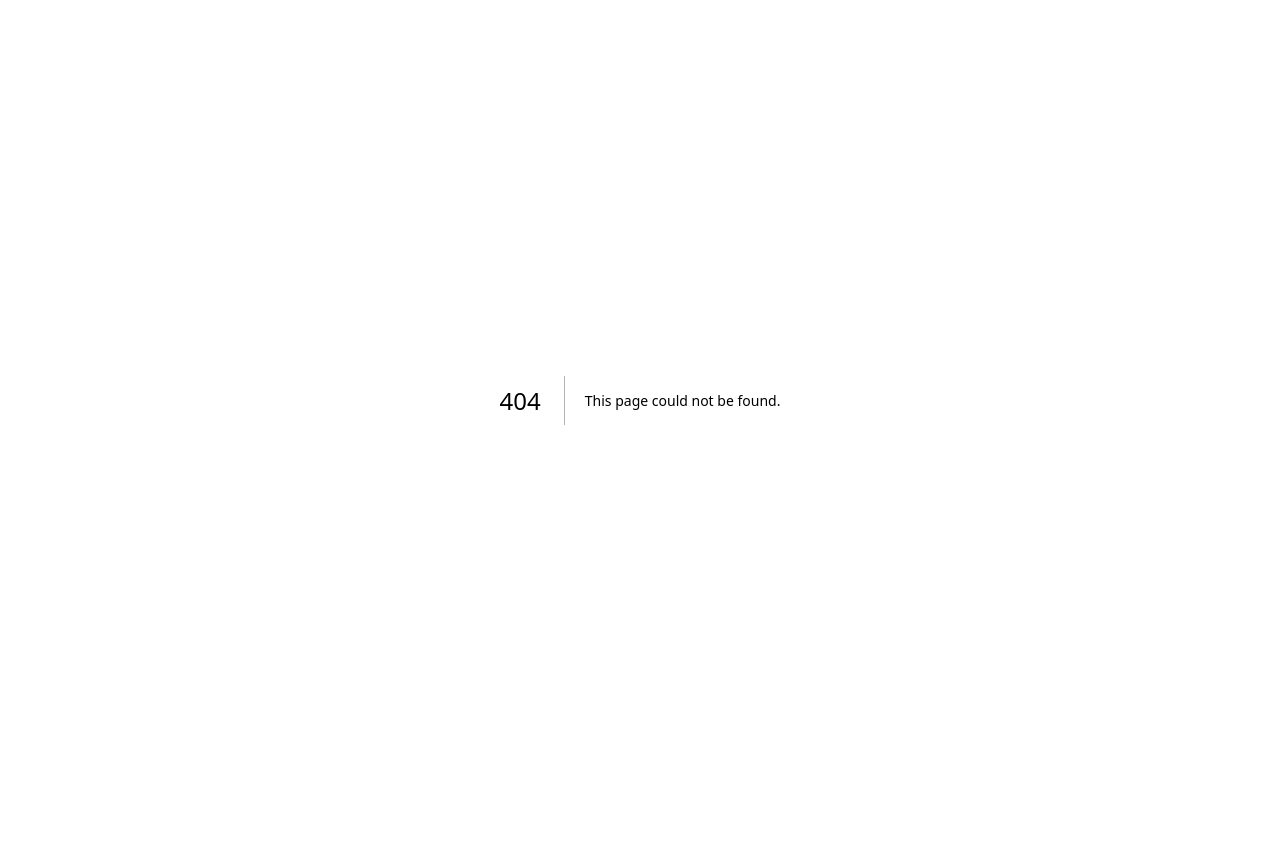
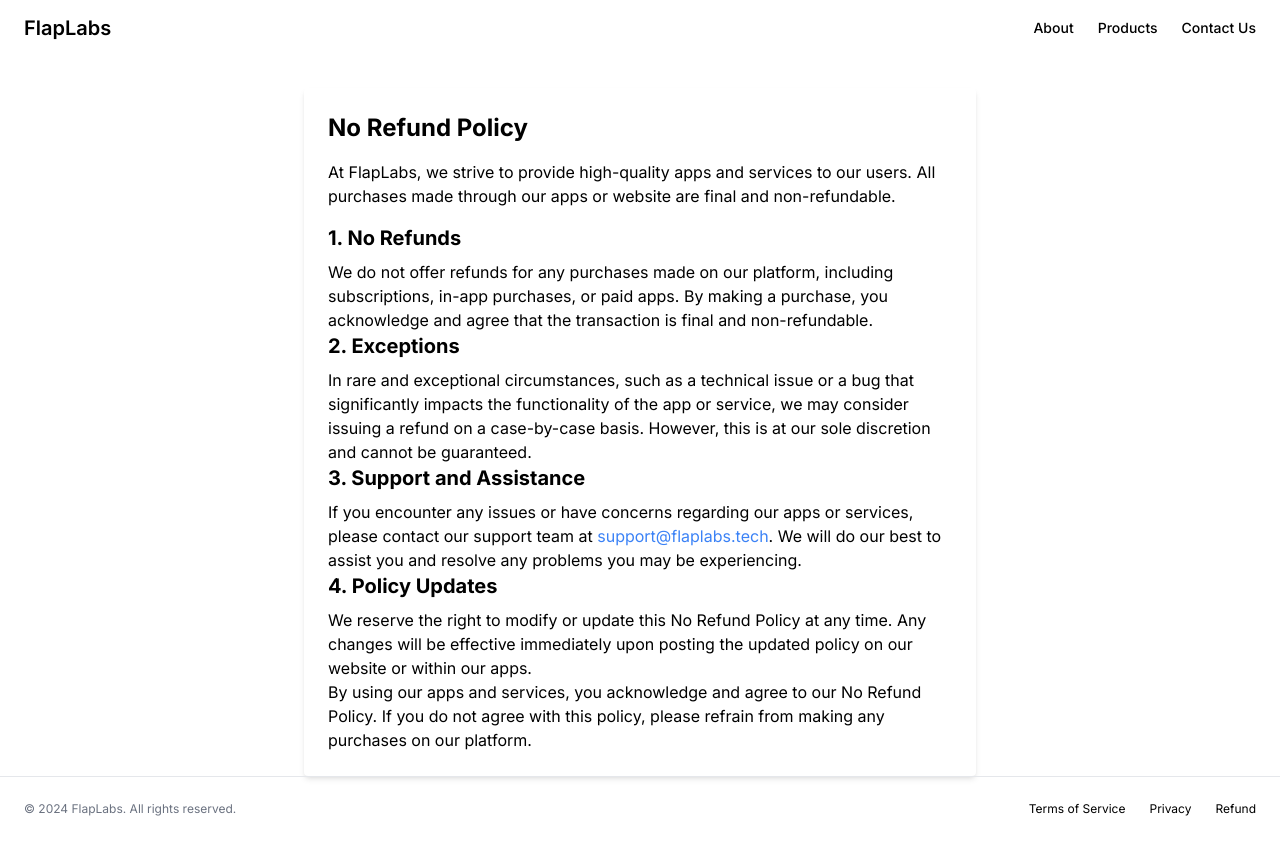
Before and after one commit to whovivekshukla/FlapLabs, a Next.js app: page /refund in a window 1280 px wide. Before the commit this address had no page. Before the commit the page ends 800 px from the top, so only its background shows below. Built offline with nearby package versions, Linux system fonts and the light colour scheme.

Commit message:
added refund

```diff
--- /dev/null
+++ b/app/(home-page)/(policy)/refund/page.tsx
@@ -0,0 +1,57 @@
+import React from "react";
+
+const RefundPolicy = () => {
+  return (
+    <div className="max-w-2xl mx-auto mt-8 p-6 bg-white rounded shadow-md">
+      <h2 className="text-2xl font-bold mb-4">No Refund Policy</h2>
+
+      <p className="mb-4">
+        At FlapLabs, we strive to provide high-quality apps and services to our
+        users. All purchases made through our apps or website are final and
+        non-refundable.
+      </p>
+
+      <h3 className="text-xl font-bold mb-2">1. No Refunds</h3>
+      <p>
+        We do not offer refunds for any purchases made on our platform,
+        including subscriptions, in-app purchases, or paid apps. By making a
+        purchase, you acknowledge and agree that the transaction is final and
+        non-refundable.
+      </p>
+
+      <h3 className="text-xl font-bold mb-2">2. Exceptions</h3>
+      <p>
+        In rare and exceptional circumstances, such as a technical issue or a
+        bug that significantly impacts the functionality of the app or service,
+        we may consider issuing a refund on a case-by-case basis. However, this
+        is at our sole discretion and cannot be guaranteed.
+      </p>
+
+      <h3 className="text-xl font-bold mb-2">3. Support and Assistance</h3>
+      <p>
+        If you encounter any issues or have concerns regarding our apps or
+        services, please contact our support team at{" "}
+        <a href="mailto:support@flaplabs.tech" className="text-blue-500">
+          support@flaplabs.tech
+        </a>
+        . We will do our best to assist you and resolve any problems you may be
+        experiencing.
+      </p>
+
+      <h3 className="text-xl font-bold mb-2">4. Policy Updates</h3>
+      <p>
+        We reserve the right to modify or update this No Refund Policy at any
+        time. Any changes will be effective immediately upon posting the updated
+        policy on our website or within our apps.
+      </p>
+
+      <p>
+        By using our apps and services, you acknowledge and agree to our No
+        Refund Policy. If you do not agree with this policy, please refrain from
+        making any purchases on our platform.
+      </p>
+    </div>
+  );
+};
+
+export default RefundPolicy;
--- a/components/component/FooterComponent.tsx
+++ b/components/component/FooterComponent.tsx
@@ -1,4 +1,4 @@
-import Link from 'next/link';
+import Link from "next/link";
 
 const FooterComponent = () => {
   return (
@@ -20,9 +20,15 @@ const FooterComponent = () => {
           >
             Privacy
           </Link>
+          <Link
+            className="text-xs hover:underline underline-offset-4"
+            href="/refund"
+          >
+            Refund
+          </Link>
         </nav>
       </footer>
     </div>
   );
-}
-export default FooterComponent
+};
+export default FooterComponent;
```
